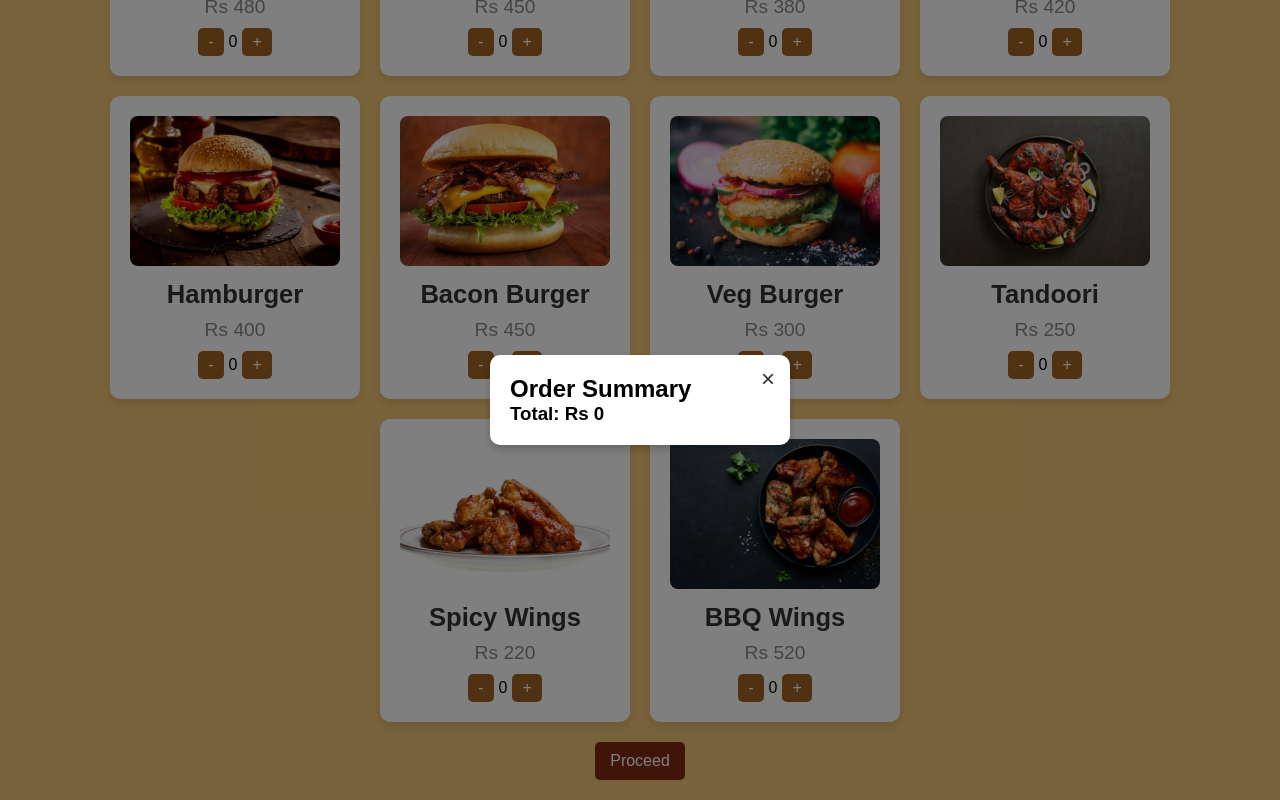
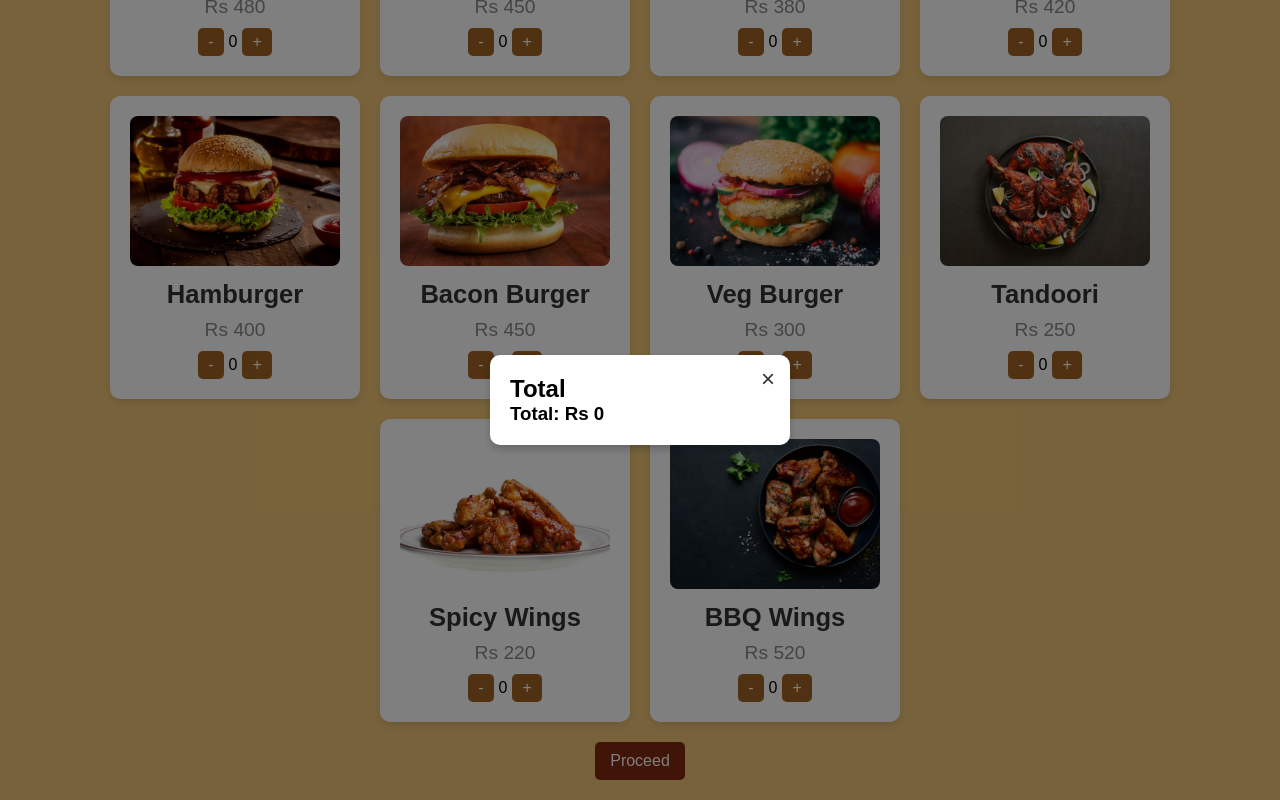
Before and after one commit to Aditishrestha2005/Food_ordering_system_frontend, a React (Create React App) app: page /dashboard in a window 1280 px wide. Both pictures are taken after a click on the button "Proceed". Shown: the part 834-1634 px from the top of the page. Built offline with nearby package versions, Linux system fonts and the light colour scheme.

Commit message:
dashboardupdated

```diff
--- a/src/components/private/Dashboard.jsx
+++ b/src/components/private/Dashboard.jsx
@@ -87,7 +87,7 @@ const Dashboard = () => {
         <div className="modal">
           <div className="modal-content">
             <span className="close" onClick={() => setModalVisible(false)}>&times;</span>
-            <h2>Order Summary</h2>
+            <h2>Total</h2>
             <ul>
               {menuItems.map((item, index) => (
                 quantities[index] > 0 && (
```
